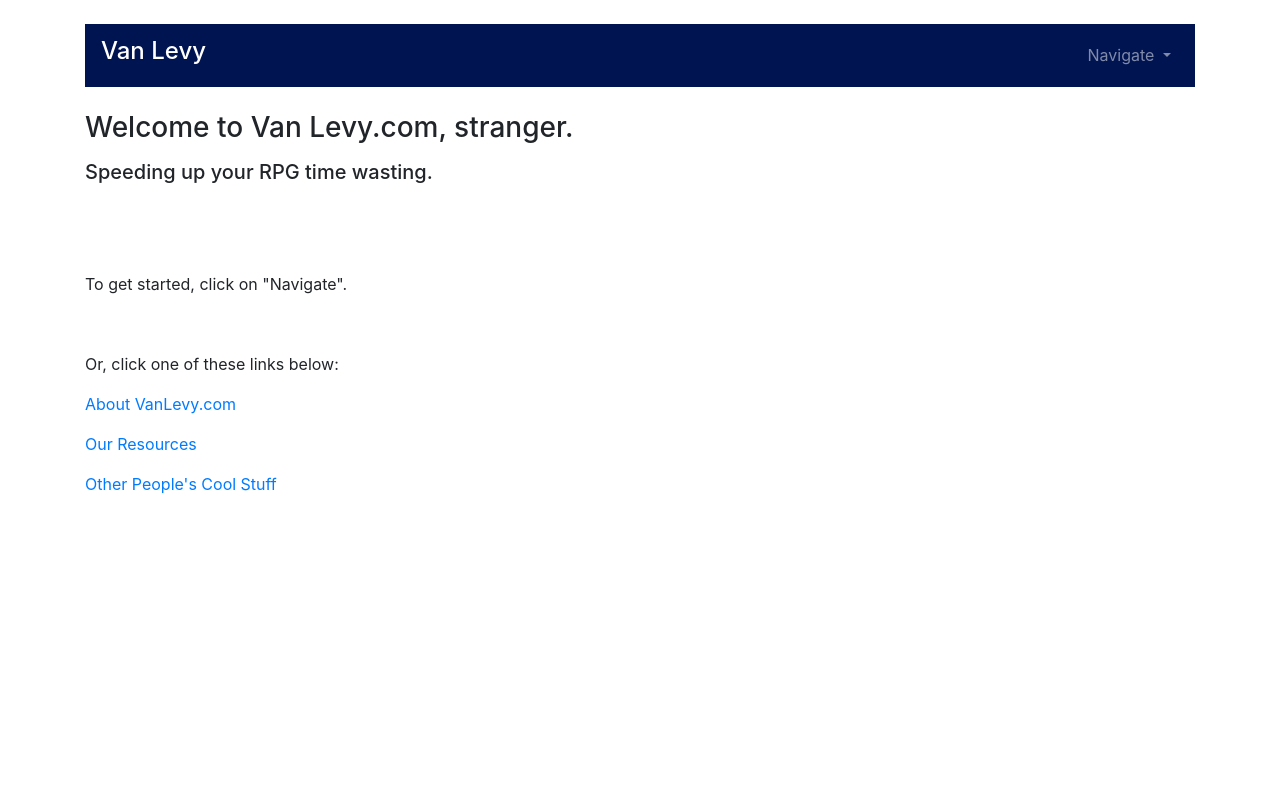
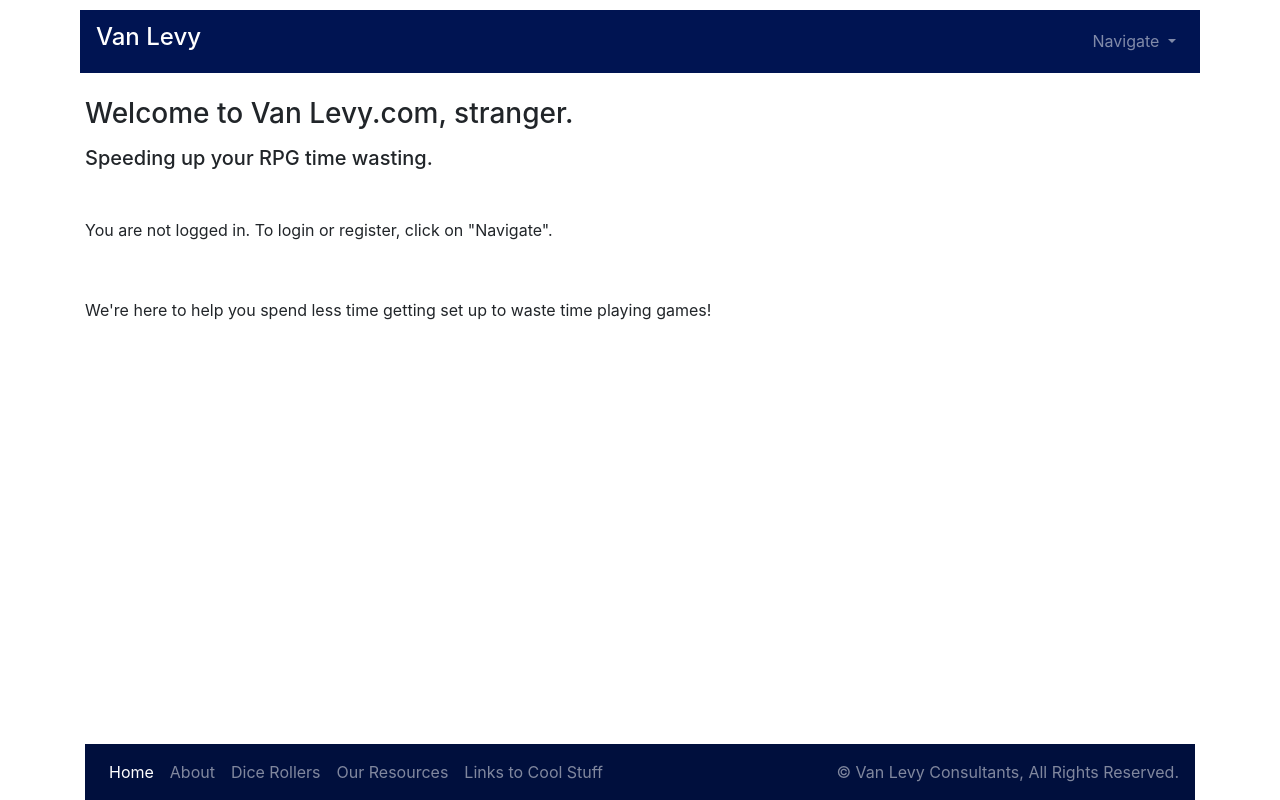
Before and after one commit to egv78/vanlevysite, a Django app: page / in a window 1280 px wide. Run offline with Django 3.2, Linux system fonts and the light colour scheme; some libraries are stand-ins or nearby versions.

Commit message:
Added Dice Roller hub page. Also updated base settings to explicitly tell django where to find templates.

```diff
--- a/accounts/templates/accounts_base.html
+++ b/accounts/templates/accounts_base.html
@@ -1,4 +1,4 @@
-{% extends 'vl_base.html' %}
+{% extends 'base.html' %}
 
 {% block navbar_characteristics %}
     <nav class="navbar navbar-expand-sm navbar-dark bg-dark">
--- a/swdice/templates/sw_base.html
+++ b/swdice/templates/sw_base.html
@@ -1,4 +1,4 @@
-{% extends 'vl_base.html' %}
+{% extends 'base.html' %}
 
 {% block navbar_characteristics %}
     <nav class="navbar navbar-expand-lg navbar-dark" style="background-color: #252525">
--- /dev/null
+++ b/vanlevy/templates/base.html
@@ -0,0 +1,139 @@
+<!DOCTYPE html>
+<html lang="en">
+<head>
+    <link href="https://stackpath.bootstrapcdn.com/bootstrap/4.1.3/css/bootstrap.min.css"
+          rel="stylesheet" integrity="sha384-MCw98/SFnGE8fJT3GXwEOngsV7Zt27NXFoaoApmYm81iuXoPkFOJwJ8ERdknLPMO"
+          crossorigin="anonymous">
+
+    {% load static %}
+    <link rel="stylesheet" type="text/css" href="{% static '/base_style.css' %}" />
+
+    <meta name="viewport" content="width=device-width, initial-scale=1.0">
+    {% block head%}
+        <meta charset="UTF-8">
+        <title>Base</title>
+    {% endblock %}
+</head>
+<body>
+{% block navbar %}
+{% block navbar_space_part_1 %}
+    <div class="container" style="padding: 10px 10px 0px">
+        {% endblock %}
+
+        {% block navbar_characteristics %}
+        <nav class="navbar navbar-expand-lg navbar-dark" style="background-color: #001452">
+        {% endblock %}
+
+        {% block brand %}
+            <a class="navbar-brand" href="{% url 'vanlevy:home' %}"><h4>Van Levy</h4></a>
+        {% endblock %}
+            <button class="navbar-toggler" type="button" data-toggle="collapse" data-target="#navbarSupportedContent"
+                aria-controls="navbarSupportedContent" aria-expanded="false" aria-label="Toggle navigation">
+                <span class="navbar-toggler-icon"></span>
+            </button>
+
+            <div class="collapse navbar-collapse" id="navbarSupportedContent">
+                <ul class="navbar-nav mr-auto">
+                <!--this ul needs to be here for some reason-->
+                </ul>
+            {% block navbar_buttons %}
+                <ul class="navbar-nav navbar-right">
+                   {% block navbar_VanLevy_Links %}
+                       <li class="nav-item dropdown">
+                            <a class="nav-link dropdown-toggle" href="#" id="navbarDropdown" role="button"
+                               data-toggle="dropdown" aria-haspopup="true" aria-expanded="false">
+                            Navigate
+                            </a>
+                            <div class="dropdown-menu dropdown-menu-right">
+                                {% block link_dice_sw %}
+                                    {% if user.is_authenticated %}
+                                    <a class="dropdown-item" href="{% url 'swdice:dockingbay' %}">Docking Bay (SW)</a>
+                                    {% else %}
+                                    <a class="dropdown-item" href="{% url 'swdice:about' %}">Dice Roller (SW)</a>
+                                    {% endif %}
+                                {% endblock %}
+
+                                {% block link_dice_gen %}
+                                    {% if user.is_authenticated %}
+                                    <a class="dropdown-item" href="#"><span style="text-decoration: line-through;">
+                                        Confluence (Gen)</span></a>
+                                    {% else %}
+                                    <a class="dropdown-item" href="#"><span style="text-decoration: line-through;">
+                                        Dice Roller (Gen</span></a>
+                                    {% endif %}
+                                {% endblock %}
+
+                                {% block link_dice_myz %}
+                                    {% if user.is_authenticated %}
+                                    <a class="dropdown-item" href="#"><span style="text-decoration: line-through;">
+                                        The Zone (MYZ)</span></a>
+                                    {% else %}
+                                    <a class="dropdown-item" href="#"><span style="text-decoration: line-through;">
+                                        Dice Roller (MYZ)</span></a>
+                                    {% endif %}
+                                {% endblock %}
+
+                                <div class="dropdown-divider"></div>
+
+                                {% block vanlevy %}
+                                    <a class="dropdown-item" href="{% url 'vanlevy:blank' %}">Van Levy Home</a>
+                                {% endblock %}
+
+                                {% block link_account %}
+                                    {% if user.is_authenticated %}
+                                    <a class="dropdown-item" href="{% url 'accounts:view_profile' %}">Profile</a>
+                                    {% else %}
+                                    <a class="dropdown-item" href="{% url 'accounts:login' %}">Login</a>
+                                    {% endif %}
+                                {% endblock %}
+
+                                {% block link_logout %}
+                                    {% if user.is_authenticated %}
+                                    <a class="dropdown-item" href="{% url 'accounts:logout' %}">Logout</a>
+                                    {% else %}
+                                    <a class="dropdown-item" href="{% url 'accounts:register' %}">Register</a>
+                                    {% endif %}
+                                {% endblock %}
+                            </div>
+                        </li>
+                </ul>
+
+                   {% endblock %}
+
+                   {% block navbar_Profile_Button %}
+                   {% endblock %}
+
+              {% endblock %}
+
+        {% block navbar_end %}
+        </nav>
+        {% endblock %}
+
+    {% block navbar_space_part_2 %}
+    </div>
+    {% endblock %}
+
+{% endblock %}
+
+{% block body %}
+{% endblock %}
+
+{% block bottom_navbar %}
+{% endblock %}
+
+{% block base_scripts %}
+<script src="https://code.jquery.com/jquery-3.3.1.slim.min.js"
+        integrity="sha384-q8i/X+965DzO0rT7abK41JStQIAqVgRVzpbzo5smXKp4YfRvH+8abtTE1Pi6jizo" crossorigin="anonymous"></script>
+<script src="https://cdnjs.cloudflare.com/ajax/libs/popper.js/1.14.3/umd/popper.min.js"
+        integrity="sha384-ZMP7rVo3mIykV+2+9J3UJ46jBk0WLaUAdn689aCwoqbBJiSnjAK/l8WvCWPIPm49" crossorigin="anonymous"></script>
+<script src="https://stackpath.bootstrapcdn.com/bootstrap/4.1.3/js/bootstrap.min.js"
+        integrity="sha384-ChfqqxuZUCnJSK3+MXmPNIyE6ZbWh2IMqE241rYiqJxyMiZ6OW/JmZQ5stwEULTy" crossorigin="anonymous"></script>
+<script src="https://ajax.googleapis.com/ajax/libs/jquery/3.3.1/jquery.min.js"></script>
+{% endblock %}
+
+{% block page_scripts %}
+{% endblock %}
+
+</body>
+
+</html>
--- a/vanlevy/templates/vanlevy/vl_about.html
+++ b/vanlevy/templates/vanlevy/vl_about.html
@@ -29,6 +29,7 @@
 {% endblock %}
 
 {% block body %}
+{% load static %}
     <div class="container">
         <br>
         <h1>About</h1>
--- a/vanlevy/templates/vanlevy/vl_home.html
+++ b/vanlevy/templates/vanlevy/vl_home.html
@@ -5,13 +5,14 @@
     <title>VanLevy Website</title>
 {% endblock %}
 
+{% block vanlevy %} <!-- this is the link in the navbar. -->
+{% endblock %}
 
 {% block body %}
-{% block vanlevy %}
-{% endblock %}
+
 <div class="container">
     <br>
-        <h3>Welcome to Van Levy.com,
+    <h3>Welcome {% if user.is_authenticated %}back {% endif %}to Van Levy.com,
         {% if user.is_authenticated %}
             {% if user.userprofile.user_first_name %}
             {{user.userprofile.user_first_name}}.
@@ -28,13 +29,21 @@
         Speeding up your RPG time wasting.
     </h5>
     <p><br></p>
+    <p>You are {% if user.is_authenticated %}currently {% else %}not {% endif %}
+        logged in{% if user.is_authenticated %} as <strong>{{user.username}}</strong>.{% else %}.{% endif %}
+        To {% if user.is_authenticated %}
+        manage your account or go directly to a Dice Roller,
+        {% else %}
+        login or register,
+        {% endif %}
+        click on "Navigate".
+    </p>
     <p><br></p>
-        <p>To get started, click on "Navigate".</p>
-        <p><br></p>
-        <p>Or, click one of these links below:</p>
-        <p><a href="{% url 'vanlevy:vl_about' %}">About VanLevy.com</a></p>
-        <p><a href="{% url 'vanlevy:resources' %}">Our Resources</a></p>
-        <p><a href="{% url 'vanlevy:cool_stuff' %}">Other People's Cool Stuff</a></p>
+    <p>
+        We're here to help you spend less time getting set up to waste time playing games!
+    </p>
+
 
 </div>
+
 {% endblock %}
--- a/vanlevy/templates/vanlevy/vl_resources.html
+++ b/vanlevy/templates/vanlevy/vl_resources.html
@@ -10,7 +10,7 @@
         <br>
         <h1>Our Resources</h1>
         <p>
-            Thare the resources that we have created that we want to share with the world.  Enjoy!
+            These are the resources that we have created that we want to share with the world.  Enjoy!
         </p>
         <table>
             <tr>
--- a/vanlevy/templates/vl_base.html
+++ b/vanlevy/templates/vl_base.html
@@ -1,130 +1,55 @@
-<!DOCTYPE html>
-<html lang="en">
-<head>
-    <link href="https://stackpath.bootstrapcdn.com/bootstrap/4.1.3/css/bootstrap.min.css"
-          rel="stylesheet" integrity="sha384-MCw98/SFnGE8fJT3GXwEOngsV7Zt27NXFoaoApmYm81iuXoPkFOJwJ8ERdknLPMO"
-          crossorigin="anonymous">
+{% extends 'base.html' %}
 
-    {% load static %}
-    <link rel="stylesheet" type="text/css" href="{% static '/base_style.css' %}" />
+{% block navbar_characteristics %}
+    <nav class="navbar navbar-blend navbar-expand-lg navbar-dark" style="background-color: #001452">
+{% endblock %}
 
-    <meta name="viewport" content="width=device-width, initial-scale=1.0">
-    {% block head%}
-        <meta charset="UTF-8">
-        <title>Base</title>
-    {% endblock %}
-</head>
-<body>
-{% block navbar %}
-{% block navbar_space_part_1 %}
-<br>
-    <div class="container">
-        {% endblock %}
+{% block navbar_end %}
+    </nav>
+{% endblock %}
 
-        {% block navbar_characteristics %}
-            <nav class="navbar navbar-expand-lg navbar-dark" style="background-color: #001452">
-        {% endblock %}
-
-        {% block brand %}
-            <a class="navbar-brand" href="{% url 'vanlevy:home' %}"><h4>Van Levy</h4></a>
-        {% endblock %}
-            <button class="navbar-toggler" type="button" data-toggle="collapse" data-target="#navbarSupportedContent"
-                aria-controls="navbarSupportedContent" aria-expanded="false" aria-label="Toggle navigation">
-                <span class="navbar-toggler-icon"></span>
-            </button>
-
+{% block bottom_navbar %}
+<div class="container" style="padding: 10px 10px 0px 0px">
+    <div class="container" style="position: fixed; bottom: 0; ">
+        <nav class="navbar bottom navbar-expand-lg navbar-dark" style="background-color: #000F3D">
             <div class="collapse navbar-collapse" id="navbarSupportedContent">
+              {% block bottom_navbar_links %}
                 <ul class="navbar-nav mr-auto">
-                <!--this ul needs to be here for some reason-->
+                  <li>
+                    <a class="nav-link" href="{% url 'vanlevy:blank' %}">Home</a>
+                  </li>
+                  <li class="nav-item">
+                    <a class="nav-link" href="{% url 'vanlevy:vl_about' %}">About</a>
+                  </li>
+                    <li class="nav-item">
+                    <a class="nav-link" href="{% url 'vanlevy:dice_rollers' %}">Dice Rollers</a>
+                  </li>
+                  <li class="nav-item">
+                    <a class="nav-link" href="{% url 'vanlevy:resources' %}">Our Resources</a>
+                  </li>
+                  <li class="nav-item">
+                    <a class="nav-link" href="{% url 'vanlevy:cool_stuff' %}">Links to Cool Stuff</a>
+                  </li>
                 </ul>
-            {% block navbar_buttons %}
-                <ul class="navbar-nav navbar-right">
-                   {% block navbar_VanLevy_Links %}
-                       <li class="nav-item dropdown">
-                            <a class="nav-link dropdown-toggle" href="#" id="navbarDropdown" role="button"
-                               data-toggle="dropdown" aria-haspopup="true" aria-expanded="false">
-                            Navigate
-                            </a>
-                            <div class="dropdown-menu dropdown-menu-right">
-                                {% block link_dice_sw %}
-                                    {% if user.is_authenticated %}
-                                    <a class="dropdown-item" href="{% url 'swdice:dockingbay' %}">Docking Bay (SW)</a>
-                                    {% else %}
-                                    <a class="dropdown-item" href="{% url 'swdice:about' %}">Dice Roller (SW)</a>
-                                    {% endif %}
-                                {% endblock %}
-
-                                {% block link_dice_gen %}
-                                    {% if user.is_authenticated %}
-                                    <a class="dropdown-item" href="#">Confluence (Gen)</a>
-                                    {% else %}
-                                    <a class="dropdown-item" href="#">Dice Roller (Gen)</a>
-                                    {% endif %}
-                                {% endblock %}
-
-                                {% block link_dice_myz %}
-                                    {% if user.is_authenticated %}
-                                    <a class="dropdown-item" href="#">The Zone (MYZ)</a>
-                                    {% else %}
-                                    <a class="dropdown-item" href="#">Dice Roller (MYZ)</a>
-                                    {% endif %}
-                                {% endblock %}
-
-                                <div class="dropdown-divider"></div>
-
-                                {% block vanlevy %}
-                                    <a class="dropdown-item" href="{% url 'vanlevy:blank' %}">Van Levy Home</a>
-                                {% endblock %}
-
-                                {% block link_account %}
-                                    {% if user.is_authenticated %}
-                                    <a class="dropdown-item" href="{% url 'accounts:view_profile' %}">Profile</a>
-                                    {% else %}
-                                    <a class="dropdown-item" href="{% url 'accounts:login' %}">Login</a>
-                                    {% endif %}
-                                {% endblock %}
-
-                                {% block link_logout %}
-                                    {% if user.is_authenticated %}
-                                    <a class="dropdown-item" href="{% url 'accounts:logout' %}">Logout</a>
-                                    {% else %}
-                                    <a class="dropdown-item" href="{% url 'accounts:register' %}">Register</a>
-                                    {% endif %}
-                                {% endblock %}
-                            </div>
-                        </li>
-
-                   {% endblock %}
-
-                   {% block navbar_Profile_Button %}
-                   {% endblock %}
-
               {% endblock %}
-
-         </nav>
-
-    {% block navbar_space_part_2 %}
-        </div>
-    {% endblock %}
+                <span class="navbar-text">
+                  &copy; Van Levy Consultants, All Rights Reserved.
+                </span>
+            </div>
+        </nav>
+    </div>
+</div>
 
 {% endblock %}
 
-{% block body %}
+{% block page_scripts %}
+<script type="text/javascript">
+    $(document).ready(function () {
+        var url = window.location;
+        $('ul.navbar-nav a[href="'+ url +'"]').parent().addClass('active');
+        $('ul.navbar-nav a').filter(function() {
+             return this.href == url;
+        }).parent().addClass('active');
+    });
+</script>
 {% endblock %}
-
-{% block base_scripts %}
-<script src="https://code.jquery.com/jquery-3.3.1.slim.min.js"
-        integrity="sha384-q8i/X+965DzO0rT7abK41JStQIAqVgRVzpbzo5smXKp4YfRvH+8abtTE1Pi6jizo" crossorigin="anonymous"></script>
-<script src="https://cdnjs.cloudflare.com/ajax/libs/popper.js/1.14.3/umd/popper.min.js"
-        integrity="sha384-ZMP7rVo3mIykV+2+9J3UJ46jBk0WLaUAdn689aCwoqbBJiSnjAK/l8WvCWPIPm49" crossorigin="anonymous"></script>
-<script src="https://stackpath.bootstrapcdn.com/bootstrap/4.1.3/js/bootstrap.min.js"
-        integrity="sha384-ChfqqxuZUCnJSK3+MXmPNIyE6ZbWh2IMqE241rYiqJxyMiZ6OW/JmZQ5stwEULTy" crossorigin="anonymous"></script>
-<script src="https://ajax.googleapis.com/ajax/libs/jquery/3.3.1/jquery.min.js"></script>
-{% endblock %}
-
-{% block page_scripts %}
-{% endblock %}
-
-</body>
-
-</html>
--- a/vanlevy/urls.py
+++ b/vanlevy/urls.py
@@ -10,6 +10,7 @@ urlpatterns = [
     path('home/', views.vl_home_view, name='home'),
     path('about/', views.vl_about_view, name='vl_about'),
     path('resources/', views.vl_resources_view, name='resources'),
-    path('cool-stuff/', views.vl_cool_stuff_view, name='cool_stuff')
+    path('cool-stuff/', views.vl_cool_stuff_view, name='cool_stuff'),
+    path('dice-rollers/', views.vl_dice_rollers_view, name='dice_rollers'),
 
 ]
--- a/vanlevy/views.py
+++ b/vanlevy/views.py
@@ -1,6 +1,7 @@
 from django.shortcuts import render
 
 # Create your views here.
+
 
 def vl_home_view(request):
     template_name = 'vanlevy/vl_home.html'
@@ -20,3 +21,8 @@ def vl_resources_view(request):
 def vl_cool_stuff_view(request):
     template_name = 'vanlevy/vl_cool_stuff.html'
     return render(request, template_name)
+
+
+def vl_dice_rollers_view(request):
+    template_name = 'vanlevy/dice_rollers.html'
+    return render(request, template_name)
--- a/vanlevysite/settings/base.py
+++ b/vanlevysite/settings/base.py
@@ -58,7 +58,7 @@ ROOT_URLCONF = 'vanlevysite.urls'
 TEMPLATES = [
     {
         'BACKEND': 'django.template.backends.django.DjangoTemplates',
-        'DIRS': [],
+        'DIRS': ['vanlevy/templates', 'accounts/templates', 'swdice/templates'],
         'APP_DIRS': True,
         'OPTIONS': {
             'context_processors': [
@@ -144,6 +144,7 @@ LOGIN_EXEMPT_URLS = (
     '/cool-stuff/',
     '/home/',
     '/resources/',
+    '/dice-rollers/',
     # Accounts pages - About and necessary to login/logout, register, reset password
     # Accounts login is handled explicitly in middleware
     LOGIN_REQUIRED_URL,
```
Also changed, not shown: accounts/templates/base.html (deleted, +0 -116 lines), vanlevy/templates/vanlevy/dice_rollers.html (added, +24 -0 lines), db.sqlite3. Lines whose indentation alone changed are shown as unchanged.
